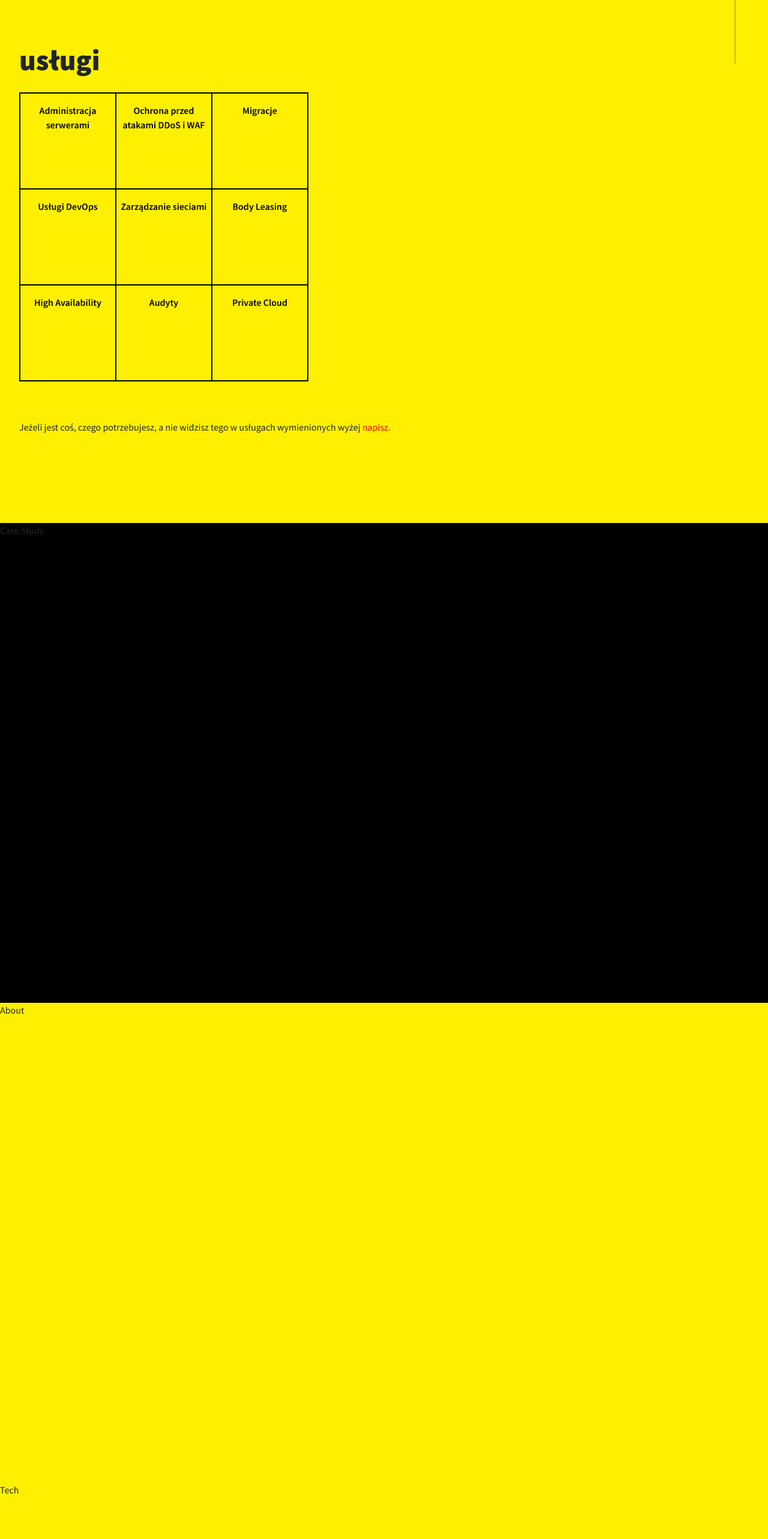
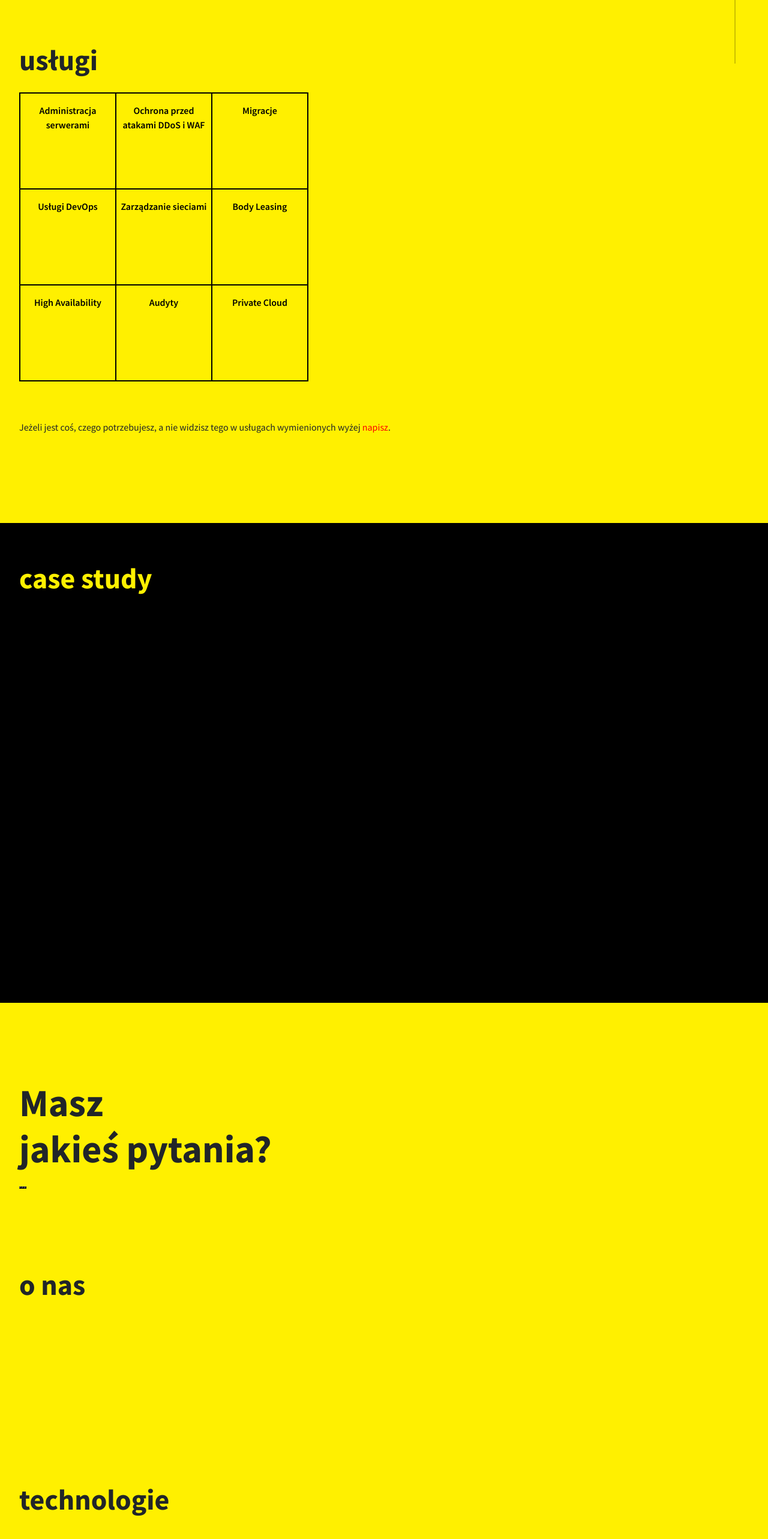
Before and after one commit to siwoczarny/devops, a React (Create React App) app: page / in a window 1280 px wide. Shown: the part 838-3404 px from the top of the page at 60% size. Built offline with nearby package versions, Linux system fonts and the light colour scheme.

Commit message:
Sections

```diff
--- a/src/components/elements/About.js
+++ b/src/components/elements/About.js
@@ -5,7 +5,15 @@ import '../../styles/elements/About.scss';
 const About = () => {
     return (
         <section className="about" id="about">
-            About
+            <div className="about_block">
+                <h2 className="about_question">Masz<br/>jakieś pytania?</h2>
+                <div className="about_answer">
+                    <button></button>
+                    <button></button>
+                    <button></button>
+                </div>
+            </div>
+            <h3 className="about_title">o nas</h3>
         </section>
     );
 }
--- a/src/components/elements/CaseStudy.js
+++ b/src/components/elements/CaseStudy.js
@@ -5,7 +5,7 @@ import '../../styles/elements/CaseStudy.scss';
 const CaseStudy = () => {
     return (
         <section className="case-study" id="case-study">
-            Case Study
+            <h3 className="case-study_title">case study</h3>
         </section>
     );
 }
--- a/src/components/elements/Contact.js
+++ b/src/components/elements/Contact.js
@@ -5,7 +5,7 @@ import '../../styles/elements/Contact.scss';
 const Contact = () => {
     return (
         <section className="contact" id="contact">
-            Contact
+            <h3 className="contact_title">napisz do nas</h3>
         </section>
     );
 }
--- a/src/components/elements/Services.js
+++ b/src/components/elements/Services.js
@@ -6,7 +6,7 @@ import { Row, Col } from 'react-bootstrap';
 const Services = () => {
     return (
         <section className="services" id="services">
-            <h2 className="services_title">usługi</h2>
+            <h3 className="services_title">usługi</h3>
             <div className="services_links">
             <Row>
                 <Col md={4}>
--- a/src/components/elements/Technology.js
+++ b/src/components/elements/Technology.js
@@ -5,7 +5,7 @@ import '../../styles/elements/Technology.scss';
 const Technology = () => {
     return (
         <section className="technology" id="technology">
-            Tech
+            <h3 className="technology_title">technologie</h3>
         </section>
     );
 }
--- a/src/styles/elements/About.scss
+++ b/src/styles/elements/About.scss
@@ -4,4 +4,18 @@
 .about {
     @include section;
     background-color: $color-bg;
+    &_block {
+        padding: 128px 0;
+    }
+    &_question {
+        font-size: $base-size * 4;
+        font-weight: 700;
+        margin-left: 32px;
+    }
+    &_answer {
+        margin-left: 32px;
+    }
+    &_title {
+        @include title;
+    }
 }
--- a/src/styles/elements/CaseStudy.scss
+++ b/src/styles/elements/CaseStudy.scss
@@ -4,4 +4,9 @@
 .case-study {
     @include section;
     background-color: $color-bg-neg;
+    &_title {
+        @include title;
+        color: $color-main-neg;
+        padding-top: 64px;
+    }
 }
--- a/src/styles/elements/Contact.scss
+++ b/src/styles/elements/Contact.scss
@@ -4,4 +4,9 @@
 .contact {
     @include section;
     background-color: $color-bg-neg;
+    &_title {
+        @include title;
+        color: $color-main-neg;
+        padding-top: 64px;
+    }
 }
--- a/src/styles/elements/Services.scss
+++ b/src/styles/elements/Services.scss
@@ -5,10 +5,7 @@
     @include section;
     background-color: $color-bg;
     &_title {
-        margin-left: 32px;
-        margin-bottom: 24px;
-        font-size: $base-size * 3;
-        font-weight: 900;
+        @include title;
     }
     &_links {
         width: min-content;
--- a/src/styles/elements/Technology.scss
+++ b/src/styles/elements/Technology.scss
@@ -4,4 +4,7 @@
 .technology {
     @include section;
     background-color: $color-bg;
+    &_title {
+        @include title;
+    }
 }
--- a/src/styles/mixins.scss
+++ b/src/styles/mixins.scss
@@ -28,6 +28,12 @@
   //elements
 
   @mixin section {
-      position: relative;
-      min-height: 100vh;
+    position: relative;
+    min-height: 100vh;
   }
+
+  @mixin title {
+    margin: 0 0 24px 32px;
+    font-size: $base-size * 3;
+    font-weight: 700;
+  }
```
